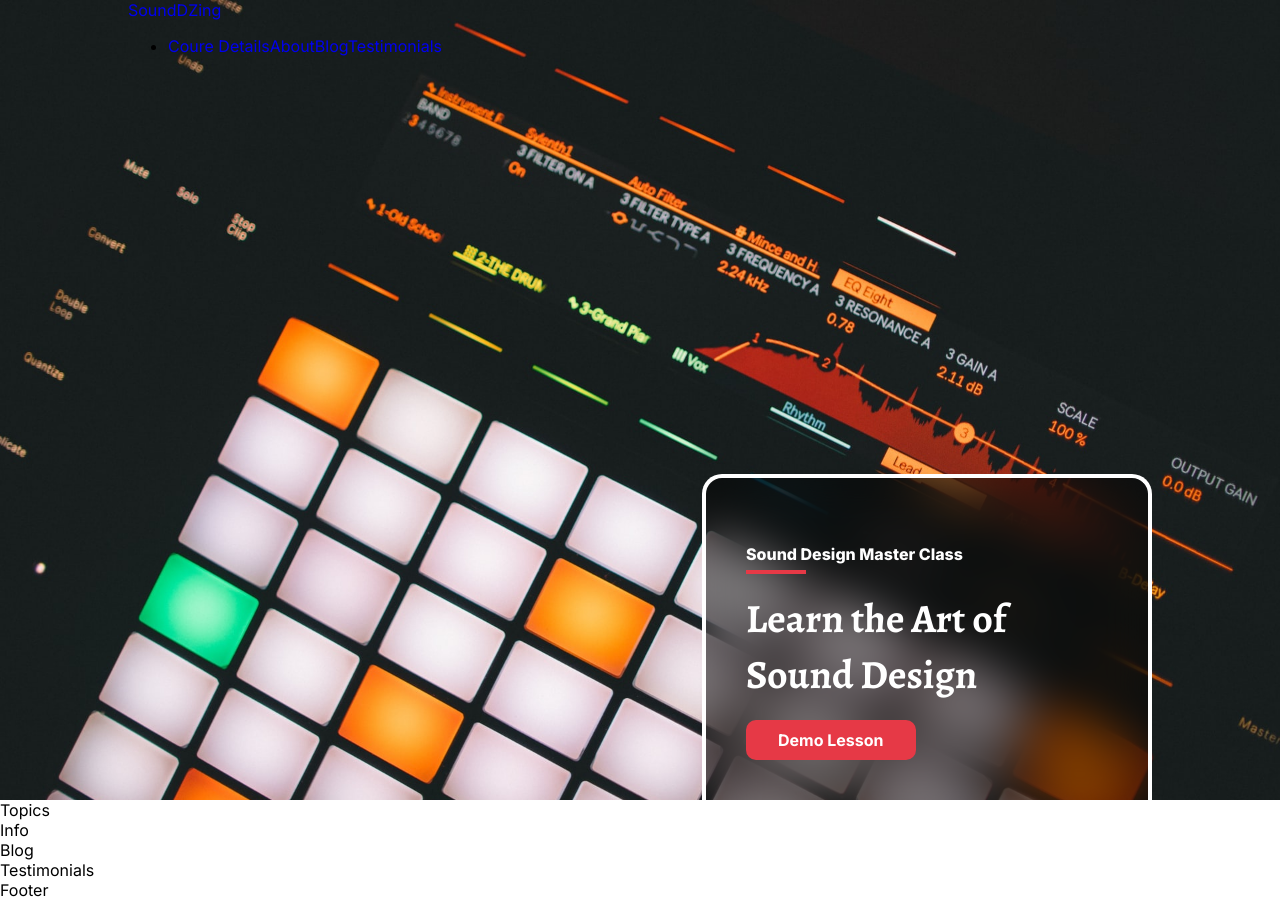
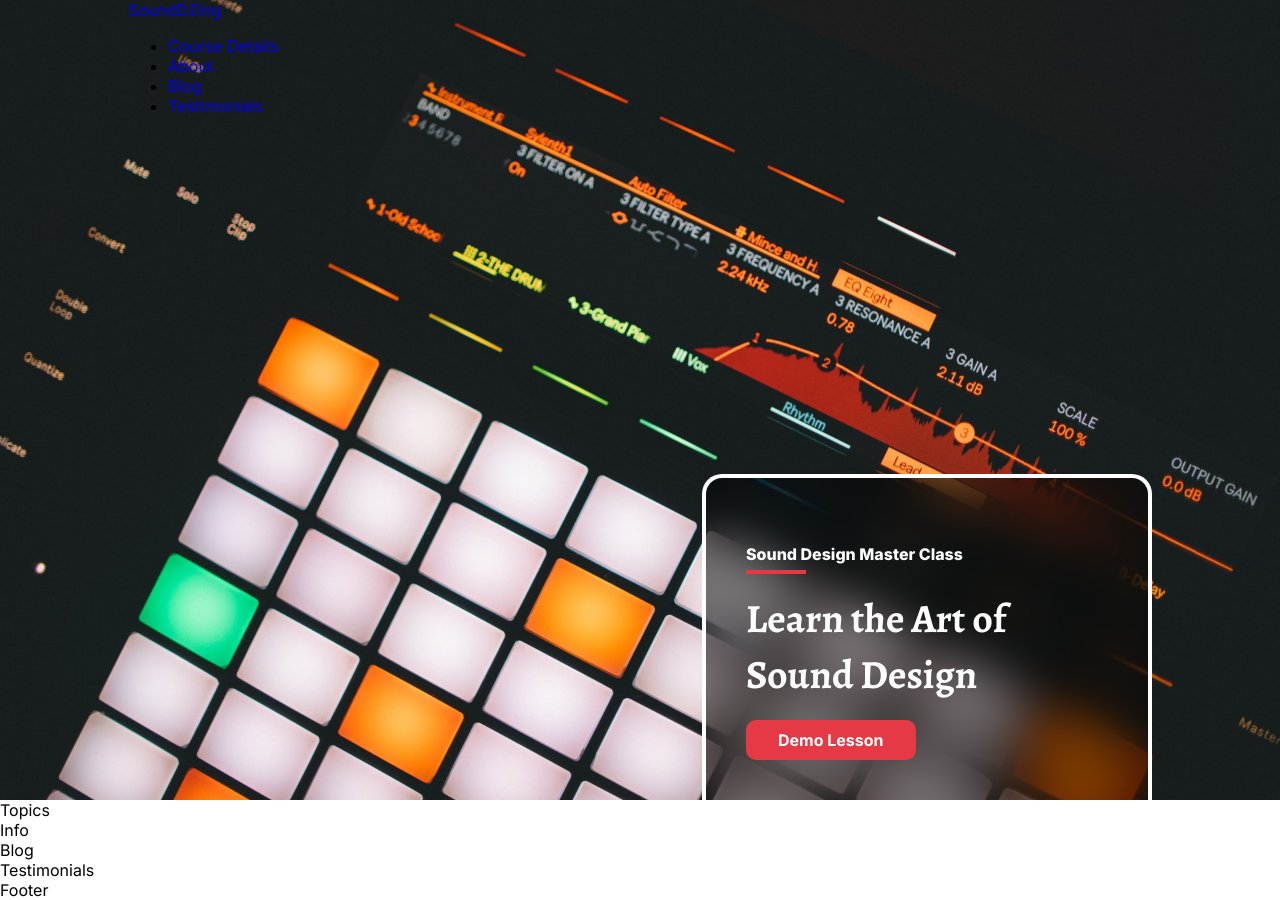
Before and after one commit to Nebenmor/sound-dzign, a React (Vite) app: page / in a window 1280 px wide. Built offline with nearby package versions, Linux system fonts and the light colour scheme.

Commit message:
implement navbar component

```diff
--- a/src/components/Navbar/Navbar.jsx
+++ b/src/components/Navbar/Navbar.jsx
@@ -9,15 +9,12 @@ const Navbar = () => {
       </a>
 
       <ul>
-        <li>
-          <a href="#">Coure Details</a>
-          <a href="#">About</a>
-          <a href="#">Blog</a>
-          <a href="#">Testimonials</a>
-        </li>
+        <li><a href="#">Course Details</a></li>
+        <li><a href="#">About</a></li>
+        <li><a href="#">Blog</a></li>
+        <li><a href="#">Testimonials</a></li>
       </ul>
     </nav>
   );
 };
-
 export default Navbar;
```
